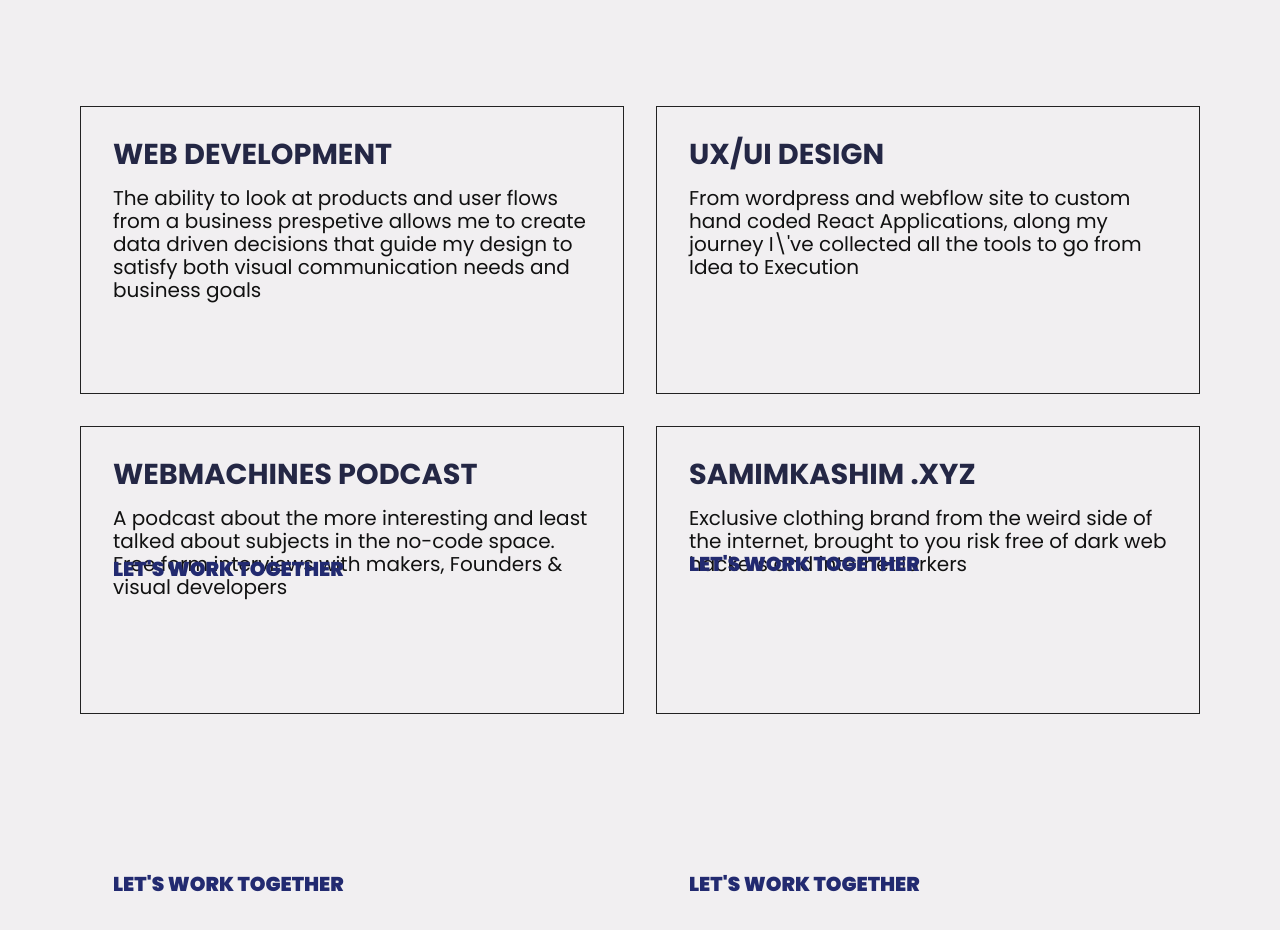
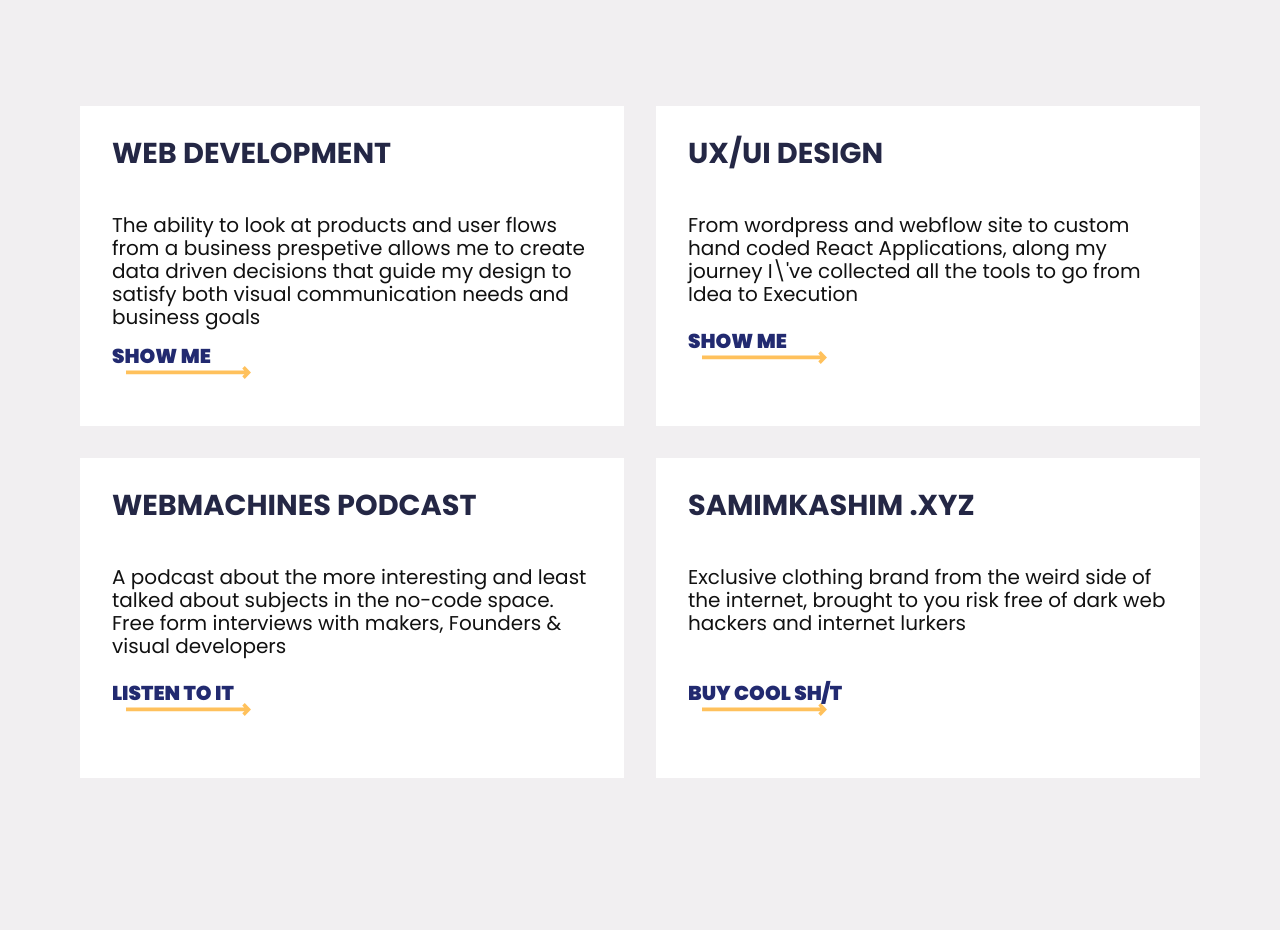
Before and after one commit to isaaacme/this.portfolio, a Next.js app: page / in a window 1280 px wide. Shown: the part 1178-2108 px from the top of the page. After the commit the page ends 1988 px from the top, so only its background shows below. Built offline with nearby package versions, Linux system fonts and the light colour scheme.

Commit message:
homepage still

```diff
--- a/src/components/SkillCard.jsx
+++ b/src/components/SkillCard.jsx
@@ -1,11 +1,11 @@
 import React from "react";
 import Styles from "../styles/Skill.module.css";
-function SkillCard({ title, description }) {
+function SkillCard({ title, description, cta }) {
   return (
     <div className={Styles.Skill}>
       <h3 className={Styles.title}>{title}</h3>
       <p className={Styles.description}>{description}</p>
-      <div className={Styles.cta}>let's work together</div>
+      <div className={Styles.cta}>{cta}</div>
     </div>
   );
 }
--- a/src/components/Skills.jsx
+++ b/src/components/Skills.jsx
@@ -10,18 +10,22 @@ function Skills(props) {
         <SkillCard
           title="Web development"
           description="The ability to look at products and user flows from a business prespetive allows me to create data driven decisions that guide my design to satisfy both visual communication needs and business goals"
+          cta="show me"
         />
         <SkillCard
           title="ux/ui design"
           description="From wordpress and webflow site to custom hand coded React Applications, along my journey I\'ve collected all the tools to go from Idea to Execution"
+          cta="show me"
         />
         <SkillCard
           title="webmachines podcast"
           description="A podcast about the more interesting and least talked about subjects in the no-code space. Free form interviews with makers, Founders & visual developers"
+          cta="listen to it"
         />
         <SkillCard
           title="samimkashim .xyz"
           description="Exclusive clothing brand from the weird side of the internet, brought to you risk free of dark web hackers and internet lurkers"
+          cta="buy cool sh/t"
         />
       </div>
     </section>
--- a/src/styles/Skill.module.css
+++ b/src/styles/Skill.module.css
@@ -1,9 +1,10 @@
 .Skill {
-  border: 1px solid #222;
+  background-color: white;
   padding: 2rem;
   display: grid;
-  grid-template: 3rem repeat(2, 1fr) / 1fr;
-  max-height: 18rem;
+  gap: 1rem 0;
+  grid-template: 60px repeat(2, 1fr) / 1fr;
+  max-height: 20rem;
 }
 
 .title {
@@ -13,19 +14,19 @@
 }
 
 .cta {
-  position: relative;
-  top: 16rem;
   align-self: end;
   font-weight: 900;
   text-transform: uppercase;
   color: var(--main-light);
-  background-size: 50%;
+  background-size: 26%;
   background-image: url(../../public/yellow-arrow.svg);
   background-repeat: no-repeat;
-  background-position: 10% 620%;
-  width: 26rem;
+  background-position: 4% 40%;
   height: 4rem;
   transition: var(--hover);
-  z-index: 11;
   cursor: pointer;
 }
+
+.cta:hover {
+  background-position: 999% 40%;
+}
```
